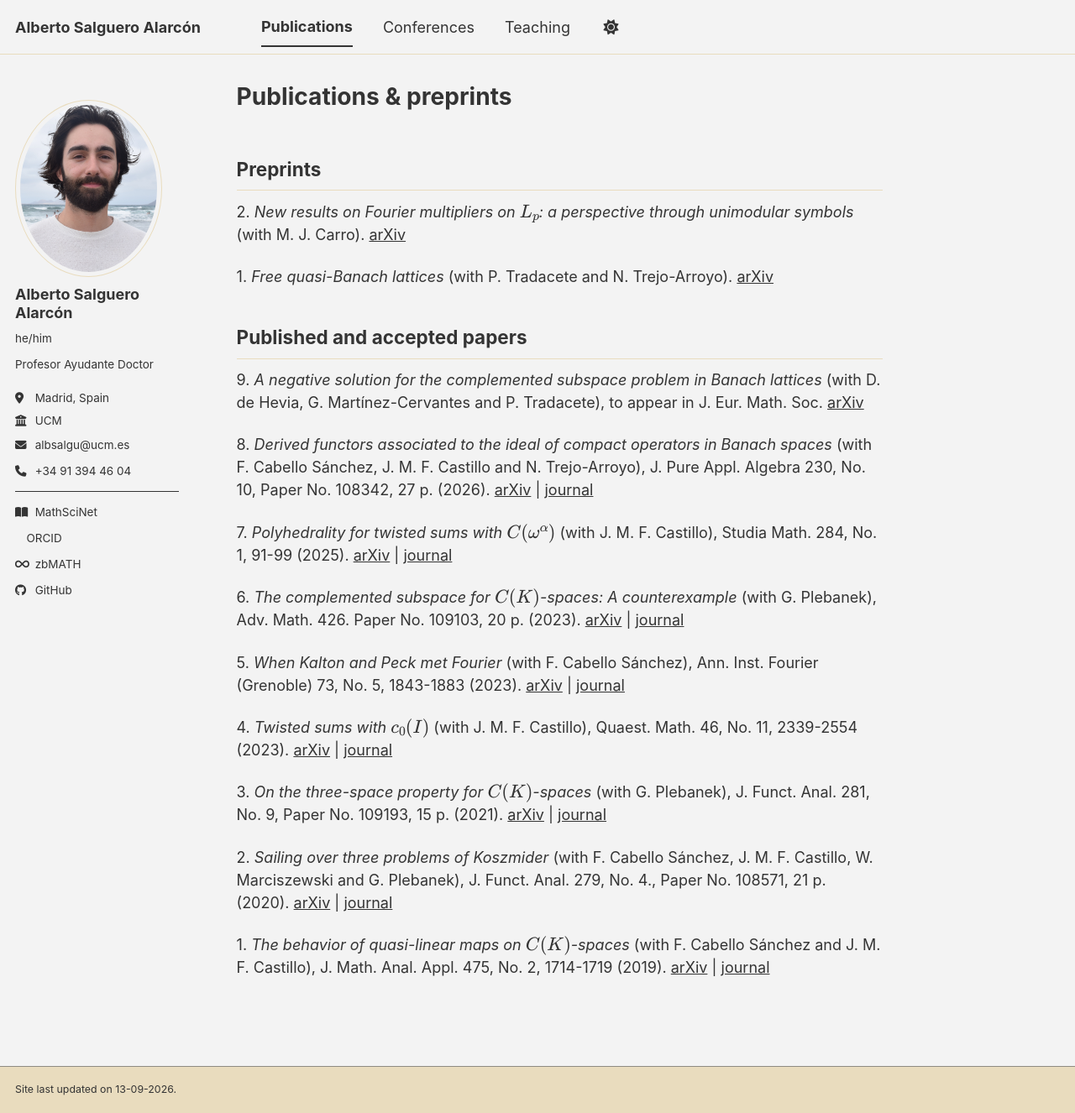
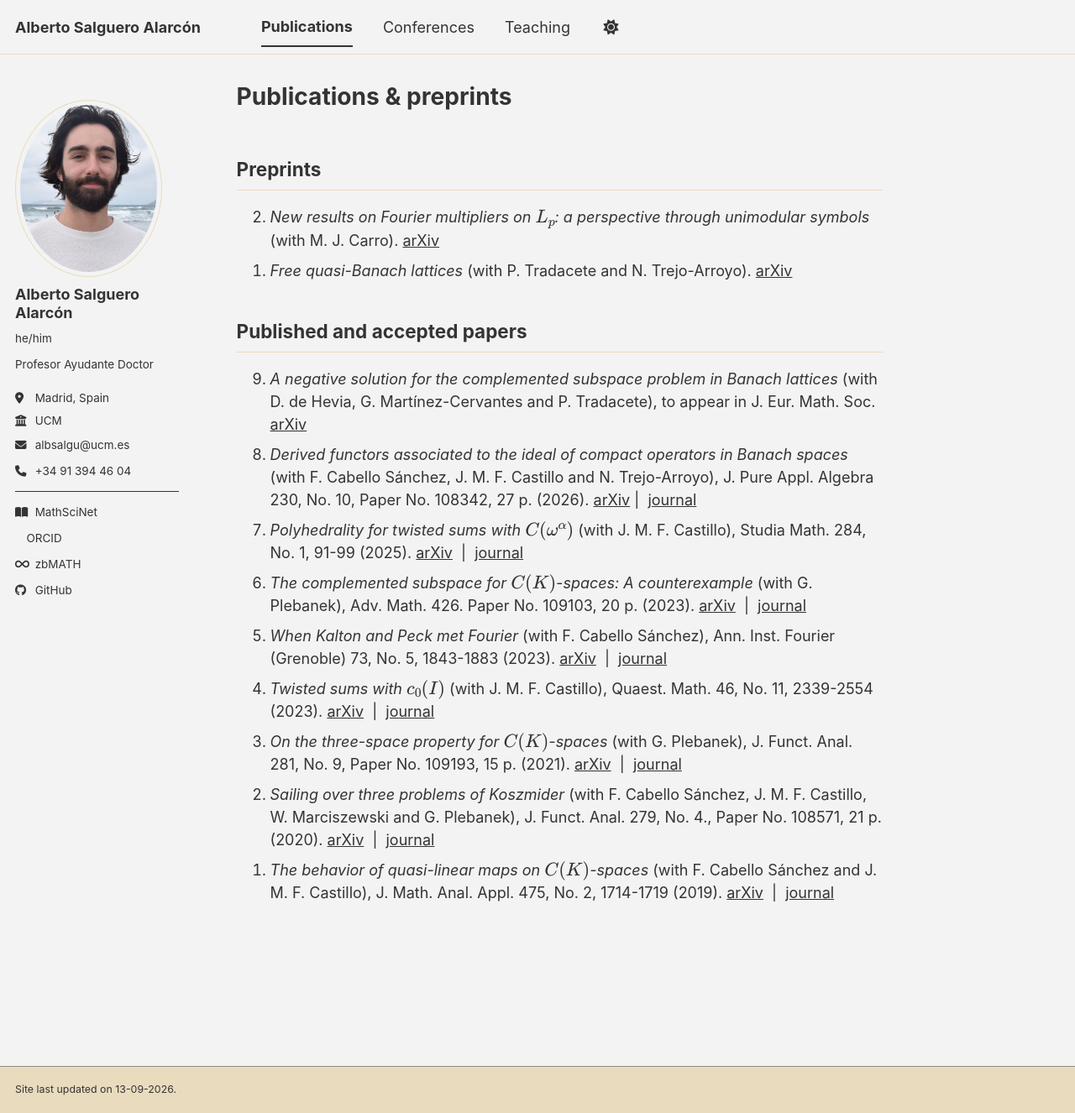
Before and after one commit to salgueroalarcon/salgueroalarcon.github.io, a Jekyll site: the page built from _pages/publications.md, in a window 1280 px wide and 1326 px high. Shown: the whole window at 84% size. Built offline with Jekyll 4.4.1, drawn with Linux system fonts in a browser that asks for light colours; a style sheet for code colours, icons or effects is not loaded.

Commit message:
Update publications.md

```diff
--- a/_pages/publications.md
+++ b/_pages/publications.md
@@ -16,30 +16,23 @@ author_profile: true
 
 ## Preprints
 
-<!-- 4\. *Complementation and extension properties in Banach lattices* (with E. Bilokopytov, P. Tradacete and N. Trejo-Arroyo). <a href="https://arxiv.org/abs/2601.15815" target="_blank">arXiv</a> -->
-
-<!-- 3\. *A positive version of Miljutin's theorem* (with J. Laguna-Ricart, G. Martínez-Cervantes and J. Rondos). <a href="https://arxiv.org/abs/2601.15815" target="_blank">arXiv</a> -->
-
-2\. *New results on Fourier multipliers on $L_p$: a perspective through unimodular symbols* (with M. J. Carro). <a href="https://arxiv.org/abs/2601.15815" target="_blank">arXiv</a>
-
-1\. *Free quasi-Banach lattices* (with P. Tradacete and N. Trejo-Arroyo). <a href="https://arxiv.org/abs/2512.05273" target="_blank">arXiv</a>
+<ol reversed>
+  <!-- <li><em>Complementation and extension properties in Banach lattices</em> (with E. Bilokopytov, P. Tradacete and N. Trejo-Arroyo). <a href="https://arxiv.org/abs/2601.15815" target="_blank">arXiv</a></li> -->
+  <!-- <li><em>A positive version of Miljutin's theorem</em> (with J. Laguna-Ricart, G. Martínez-Cervantes and J. Rondos). <a href="https://arxiv.org/abs/2601.15815" target="_blank">arXiv</a></li> -->
+  <li><em>New results on Fourier multipliers on $L_p$: a perspective through unimodular symbols</em> (with M. J. Carro). <a href="https://arxiv.org/abs/2601.15815" target="_blank">arXiv</a></li>
+  <li><em>Free quasi-Banach lattices</em> (with P. Tradacete and N. Trejo-Arroyo). <a href="https://arxiv.org/abs/2512.05273" target="_blank">arXiv</a></li>
+</ol>
 
 ## Published and accepted papers
 
-9\. *A negative solution for the complemented subspace problem in Banach lattices* (with D. de Hevia, G. Martínez-Cervantes and P. Tradacete), to appear in J. Eur. Math. Soc. <a href="https://arxiv.org/abs/2310.02196" target="_blank">arXiv</a>
-
-8\. *Derived functors associated to the ideal of compact operators in Banach spaces* (with F. Cabello Sánchez, J. M. F. Castillo and N. Trejo-Arroyo), J. Pure Appl. Algebra 230, No. 10, Paper No. 108342, 27 p. (2026). <a href="https://arxiv.org/abs/2512.18023" target="_blank">arXiv</a> \|  <a href="https://doi.org/10.1016/j.jpaa.2026.108342" target="_blank">journal</a>
-
-7\. *Polyhedrality for twisted sums with $C(\omega^\alpha)$* (with J. M. F. Castillo), Studia Math. 284, No. 1, 91-99 (2025). <a href="https://arxiv.org/abs/2502.17001" target="_blank">arXiv</a>  \|  <a href="https://www.impan.pl/en/publishing-house/journals-and-series/studia-mathematica/online/115933/en/publishing-house/journals-and-series/studia-mathematica/online/284" target="_blank">journal</a>
-
-6\. *The complemented subspace for $C(K)$-spaces: A counterexample* (with G. Plebanek), Adv. Math. 426. Paper No. 109103, 20 p. (2023). <a href="https://arxiv.org/abs/2111.13860" target="_blank">arXiv</a>  \|  <a href="https://www.sciencedirect.com/science/article/pii/S0001870823002463" target="_blank">journal</a>
-
-5\. *When Kalton and Peck met Fourier* (with F. Cabello Sánchez), Ann. Inst. Fourier (Grenoble) 73, No. 5, 1843-1883 (2023). <a href="https://arxiv.org/abs/2101.11561" target="_blank">arXiv</a>  \|  <a href="https://www.numdam.org/articles/10.5802/aif.3562/?source=CM_1978__37_3_243_0" target="_blank">journal</a>
-
-4\. *Twisted sums with $c_0(I)$* (with J. M. F. Castillo), Quaest. Math. 46, No. 11, 2339-2554 (2023). <a href="https://arxiv.org/abs/2204.01704" target="_blank">arXiv</a>  \|  <a href="https://www.tandfonline.com/doi/abs/10.2989/16073606.2022.2146546" target="_blank">journal</a>
-
-3\. *On the three-space property for $C(K)$-spaces* (with G. Plebanek), J. Funct. Anal. 281, No. 9, Paper No. 109193, 15 p. (2021). <a href="https://arxiv.org/abs/2602.17485" target="_blank">arXiv</a>  \|  <a href="https://www.sciencedirect.com/science/article/pii/S0022123621002755" target="_blank">journal</a>
-
-2\. *Sailing over three problems of Koszmider* (with F. Cabello Sánchez, J. M. F. Castillo, W. Marciszewski and G. Plebanek), J. Funct. Anal. 279, No. 4., Paper No. 108571, 21 p. (2020). <a href="https://arxiv.org/abs/1910.07273" target="_blank">arXiv</a>  \|  <a href="https://www.sciencedirect.com/science/article/pii/S0022123620301142" target="_blank">journal</a>
-
-1\. *The behavior of quasi-linear maps on $C(K)$-spaces* (with F. Cabello Sánchez and J. M. F. Castillo), J. Math. Anal. Appl. 475, No. 2, 1714-1719 (2019). <a href="https://arxiv.org/abs/2602.17432" target="_blank">arXiv</a>  \|  <a href="https://doi.org/10.1016/j.jmaa.2019.03.040" target="_blank">journal</a>
+<ol reversed>
+  <li><em>A negative solution for the complemented subspace problem in Banach lattices</em> (with D. de Hevia, G. Martínez-Cervantes and P. Tradacete), to appear in J. Eur. Math. Soc. <a href="https://arxiv.org/abs/2310.02196" target="_blank">arXiv</a></li>
+  <li><em>Derived functors associated to the ideal of compact operators in Banach spaces</em> (with F. Cabello Sánchez, J. M. F. Castillo and N. Trejo-Arroyo), J. Pure Appl. Algebra 230, No. 10, Paper No. 108342, 27 p. (2026). <a href="https://arxiv.org/abs/2512.18023" target="_blank">arXiv</a> | &nbsp;<a href="https://doi.org/10.1016/j.jpaa.2026.108342" target="_blank">journal</a></li>
+  <li><em>Polyhedrality for twisted sums with $C(\omega^\alpha)$</em> (with J. M. F. Castillo), Studia Math. 284, No. 1, 91-99 (2025). <a href="https://arxiv.org/abs/2502.17001" target="_blank">arXiv</a> &nbsp;| &nbsp;<a href="https://www.impan.pl/en/publishing-house/journals-and-series/studia-mathematica/online/115933/en/publishing-house/journals-and-series/studia-mathematica/online/284" target="_blank">journal</a></li>
+  <li><em>The complemented subspace for $C(K)$-spaces: A counterexample</em> (with G. Plebanek), Adv. Math. 426. Paper No. 109103, 20 p. (2023). <a href="https://arxiv.org/abs/2111.13860" target="_blank">arXiv</a> &nbsp;| &nbsp;<a href="https://www.sciencedirect.com/science/article/pii/S0001870823002463" target="_blank">journal</a></li>
+  <li><em>When Kalton and Peck met Fourier</em> (with F. Cabello Sánchez), Ann. Inst. Fourier (Grenoble) 73, No. 5, 1843-1883 (2023). <a href="https://arxiv.org/abs/2101.11561" target="_blank">arXiv</a> &nbsp;| &nbsp;<a href="https://www.numdam.org/articles/10.5802/aif.3562/?source=CM_1978__37_3_243_0" target="_blank">journal</a></li>
+  <li><em>Twisted sums with $c_0(I)$</em> (with J. M. F. Castillo), Quaest. Math. 46, No. 11, 2339-2554 (2023). <a href="https://arxiv.org/abs/2204.01704" target="_blank">arXiv</a> &nbsp;| &nbsp;<a href="https://www.tandfonline.com/doi/abs/10.2989/16073606.2022.2146546" target="_blank">journal</a></li>
+  <li><em>On the three-space property for $C(K)$-spaces</em> (with G. Plebanek), J. Funct. Anal. 281, No. 9, Paper No. 109193, 15 p. (2021). <a href="https://arxiv.org/abs/2602.17485" target="_blank">arXiv</a> &nbsp;| &nbsp;<a href="https://www.sciencedirect.com/science/article/pii/S0022123621002755" target="_blank">journal</a></li>
+  <li><em>Sailing over three problems of Koszmider</em> (with F. Cabello Sánchez, J. M. F. Castillo, W. Marciszewski and G. Plebanek), J. Funct. Anal. 279, No. 4., Paper No. 108571, 21 p. (2020). <a href="https://arxiv.org/abs/1910.07273" target="_blank">arXiv</a> &nbsp;| &nbsp;<a href="https://www.sciencedirect.com/science/article/pii/S0022123620301142" target="_blank">journal</a></li>
+  <li><em>The behavior of quasi-linear maps on $C(K)$-spaces</em> (with F. Cabello Sánchez and J. M. F. Castillo), J. Math. Anal. Appl. 475, No. 2, 1714-1719 (2019). <a href="https://arxiv.org/abs/2602.17432" target="_blank">arXiv</a> &nbsp;| &nbsp;<a href="https://doi.org/10.1016/j.jmaa.2019.03.040" target="_blank">journal</a></li>
+</ol>
```
